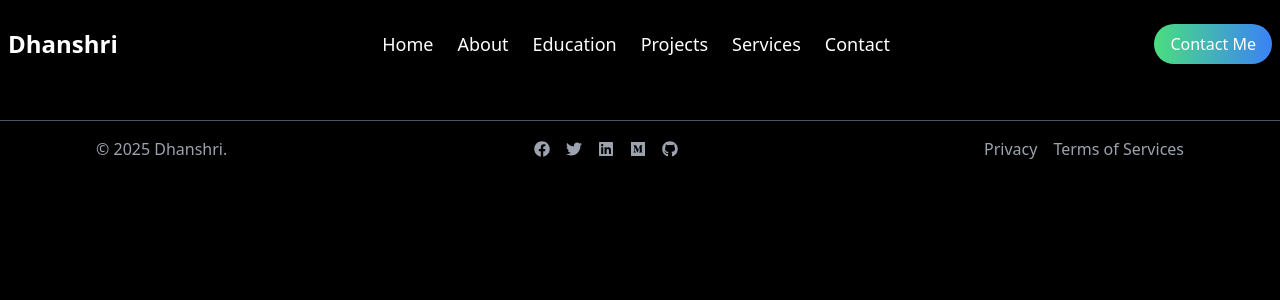
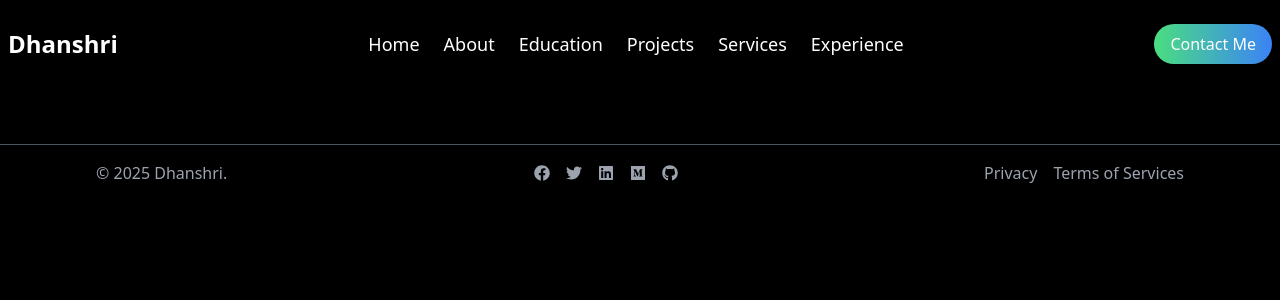
Before and after one commit to Dhanshripawade/PersonalPortfolioDhanshri, a React (Vite) app in the folder portfolio/: page /experience in a window 1280 px wide. Shown: the top 300 px of the page. Built offline with nearby package versions, Linux system fonts and the light colour scheme.

Commit message:
Add Experience component and update Navbar links

```diff
--- a/portfolio/src/App.jsx
+++ b/portfolio/src/App.jsx
@@ -8,6 +8,7 @@ import Projects from './components/Projects';
 import Contact from './components/Contact';
 import Footer from './layout/Footer';
 import Education from './components/Education';
+import Experience from './components/Experience';
 
 function App() {
   return (
@@ -20,6 +21,8 @@ function App() {
         <Route path="/services" element={<Service />} />
         <Route path="/projects" element={<Projects />} />
         <Route path="/contact" element={<Contact />} />
+        <Route path="/experience" element={<Experience />} />
+
       </Routes>
       <Footer />
     </Router>
--- /dev/null
+++ b/portfolio/src/components/Experience.jsx
@@ -0,0 +1,9 @@
+import React from 'react'
+
+function Experience() {
+  return (
+    <div>Experience</div>
+  )
+}
+
+export default Experience
--- a/portfolio/src/layout/Navbar.jsx
+++ b/portfolio/src/layout/Navbar.jsx
@@ -27,7 +27,7 @@ function Navbar() {
     { id: 5, text: "Projects", path: "/projects", icon: <FaProjectDiagram /> },
 
     { id: 4, text: "Services", path: "/services", icon: <FaTools /> },
-    { id: 6, text: "Contact", path: "/contact", icon: <FaEnvelope /> },
+    { id: 6, text: "Experience", path: "/experience", icon: <FaEnvelope /> },
   ];
 
   return (
```
